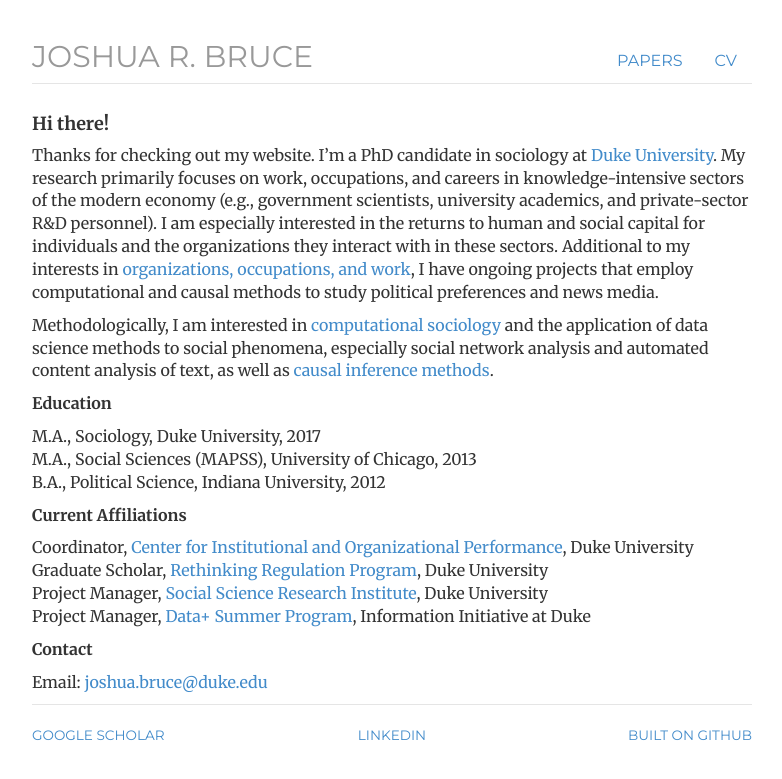
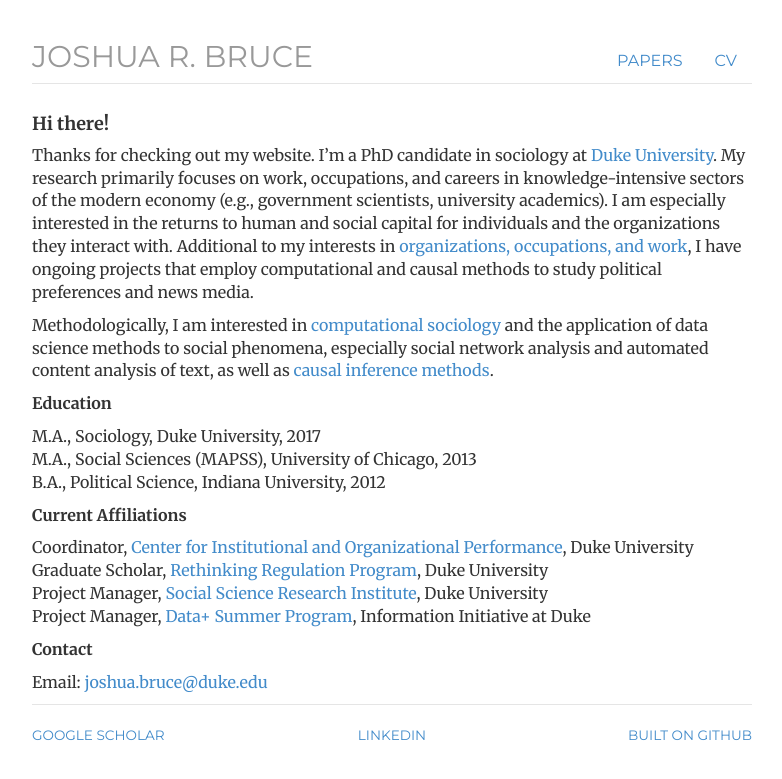
Before and after one commit to joshuarbruce/joshuarbruce.github.io, a Jekyll site: the page built from index.html, in a window 1280 px wide. Shown: the top 779 px of the page, without its empty margins (248-1030 px from the left). Built offline with Jekyll 4.4.1, drawn with Linux system fonts in a browser that asks for light colours; nearby versions of some CDN libraries.

Commit message:
Update index.html

```diff
--- a/index.html
+++ b/index.html
@@ -4,7 +4,7 @@
 ---
 <div class="blurb">
 	<h4>Hi there!</h4>
-	<p>Thanks for checking out my website. I’m a PhD candidate in sociology at <a href="http://sociology.duke.edu/" target="_blank">Duke University</a>. My research primarily focuses on work, occupations, and careers in knowledge-intensive sectors of the modern economy (e.g., government scientists, university academics, and private-sector R&amp;D personnel). I am especially interested in the returns to human and social capital for individuals and the organizations they interact with in these sectors. Additional to my interests in <a href="https://oowsection.org/" target = "_blank">organizations, occupations, and work</a>, I have ongoing projects that employ computational and causal methods to study political preferences and news media.</p>
+	<p>Thanks for checking out my website. I’m a PhD candidate in sociology at <a href="http://sociology.duke.edu/" target="_blank">Duke University</a>. My research primarily focuses on work, occupations, and careers in knowledge-intensive sectors of the modern economy (e.g., government scientists, university academics). I am especially interested in the returns to human and social capital for individuals and the organizations they interact with. Additional to my interests in <a href="https://oowsection.org/" target = "_blank">organizations, occupations, and work</a>, I have ongoing projects that employ computational and causal methods to study political preferences and news media.</p>
 
 	<p>Methodologically, I am interested in <a href="https://en.wikipedia.org/wiki/Computational_sociology" target="_blank">computational sociology</a> and the application of data science methods to social phenomena, especially social network analysis and automated content analysis of text, as well as <a href="https://arxiv.org/pdf/1003.2619v1.pdf" target="_blank">causal inference methods</a>.
 	</p>
```
